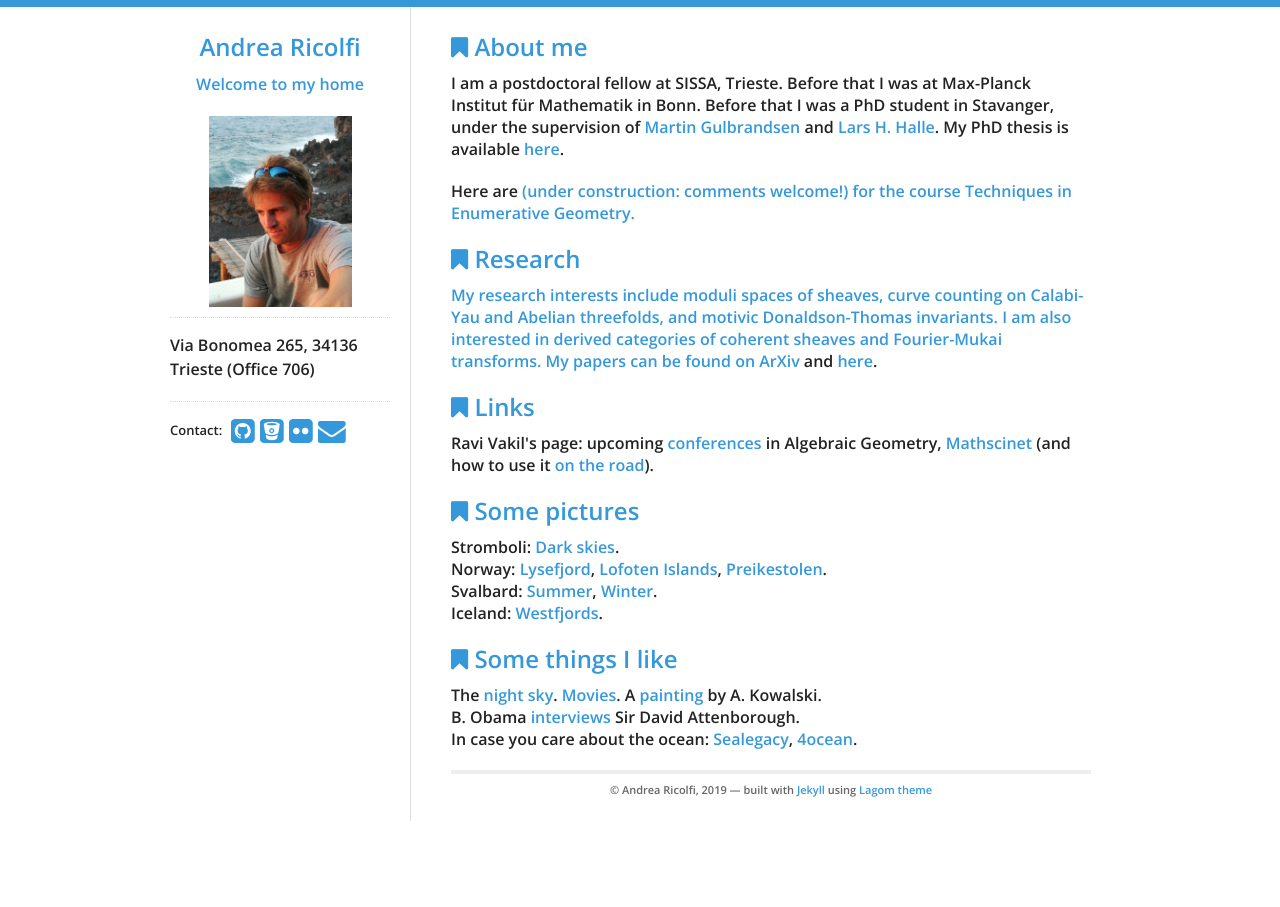
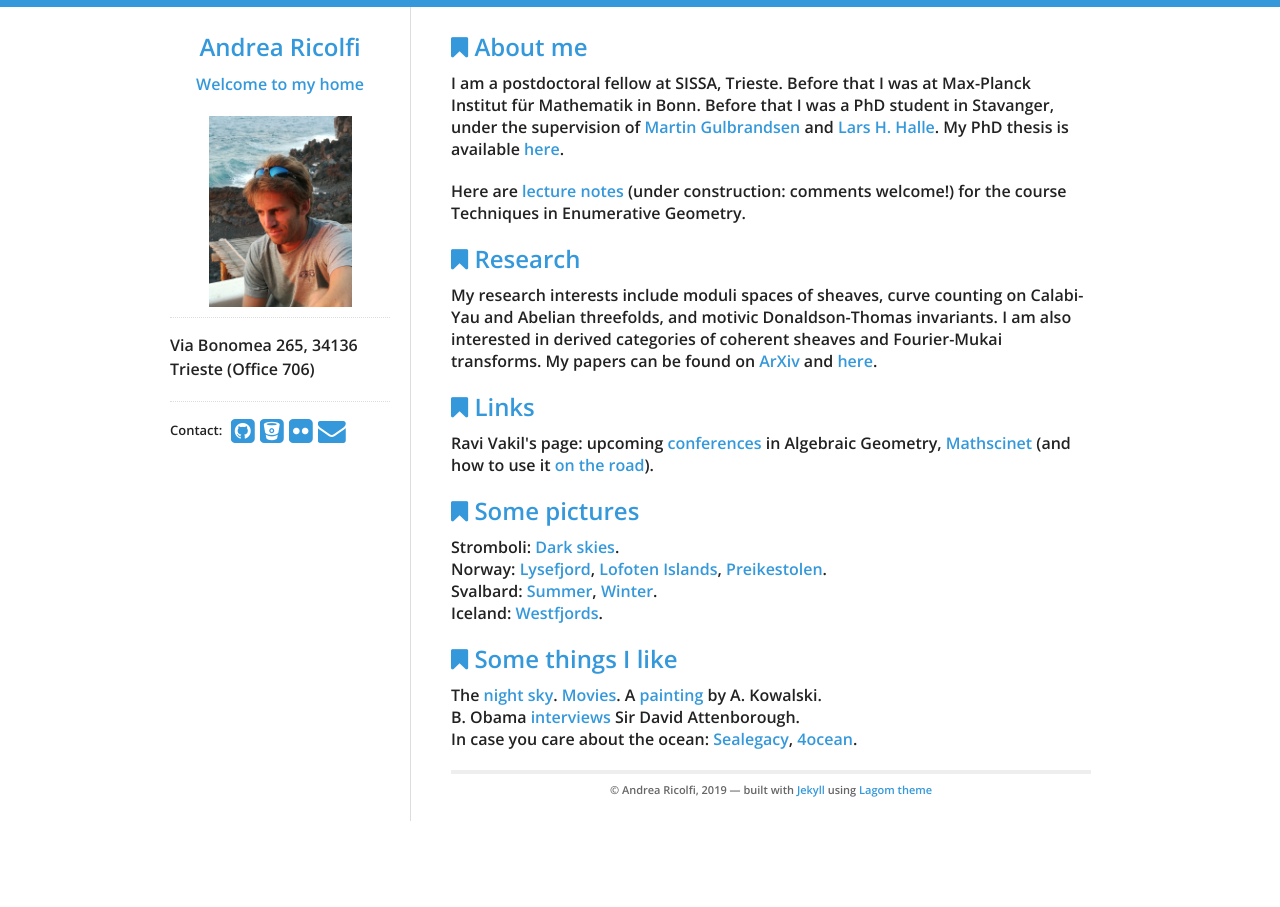
Before and after one commit to atricolfi/atricolfi.github.io, a Jekyll site: the page built from index.html, in a window 1280 px wide. Built offline with Jekyll 4.4.1, drawn with Linux system fonts in a browser that asks for light colours.

Commit message:
Update index.html
fixing syntax error

```diff
--- a/index.html
+++ b/index.html
@@ -11,7 +11,7 @@
 <a href="http://www.math.ku.dk/english/about/news/halle/"> Lars H. Halle</a>. My PhD thesis is available <a href="phd-thesis.pdf">here</a>.
 </p>
 
- <p> Here are <a href="Intro_Enumerative_Geometry.pdf"lecture notes</a> (under construction: comments welcome!) for the course Techniques in Enumerative Geometry.</p>
+ <p> Here are <a href="Intro_Enumerative_Geometry.pdf">lecture notes</a> (under construction: comments welcome!) for the course Techniques in Enumerative Geometry.</p>
 
 <div id="home">
   <h2><i class="fa fa-bookmark"></i> Research</h2>
```
